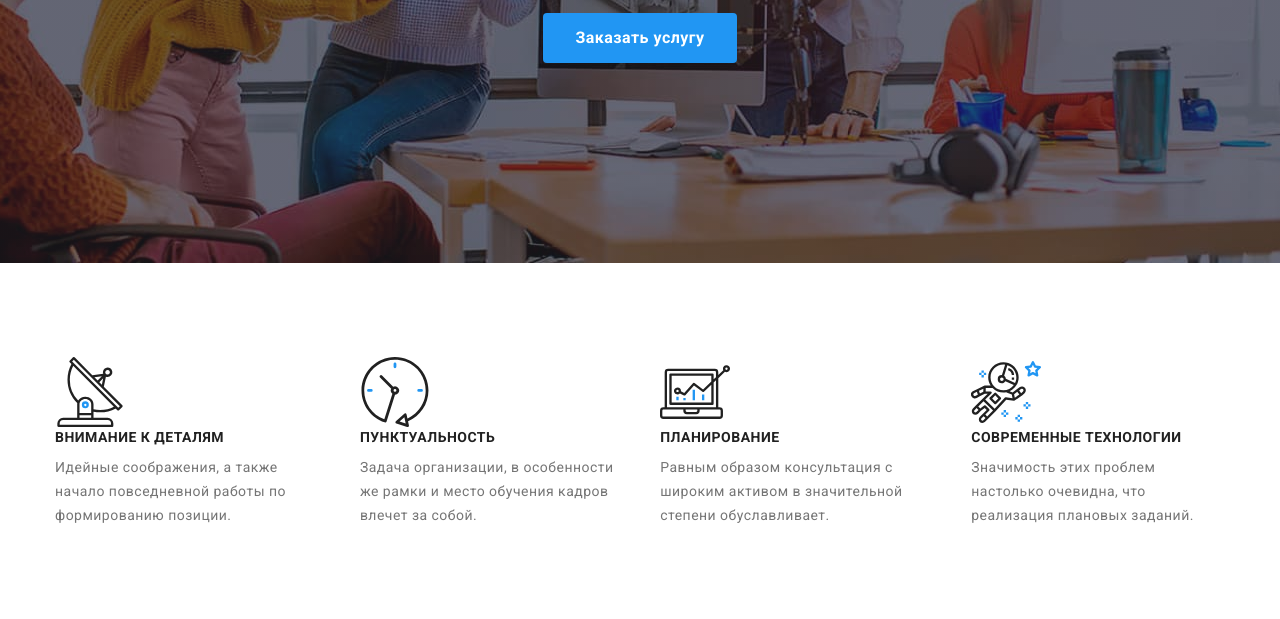
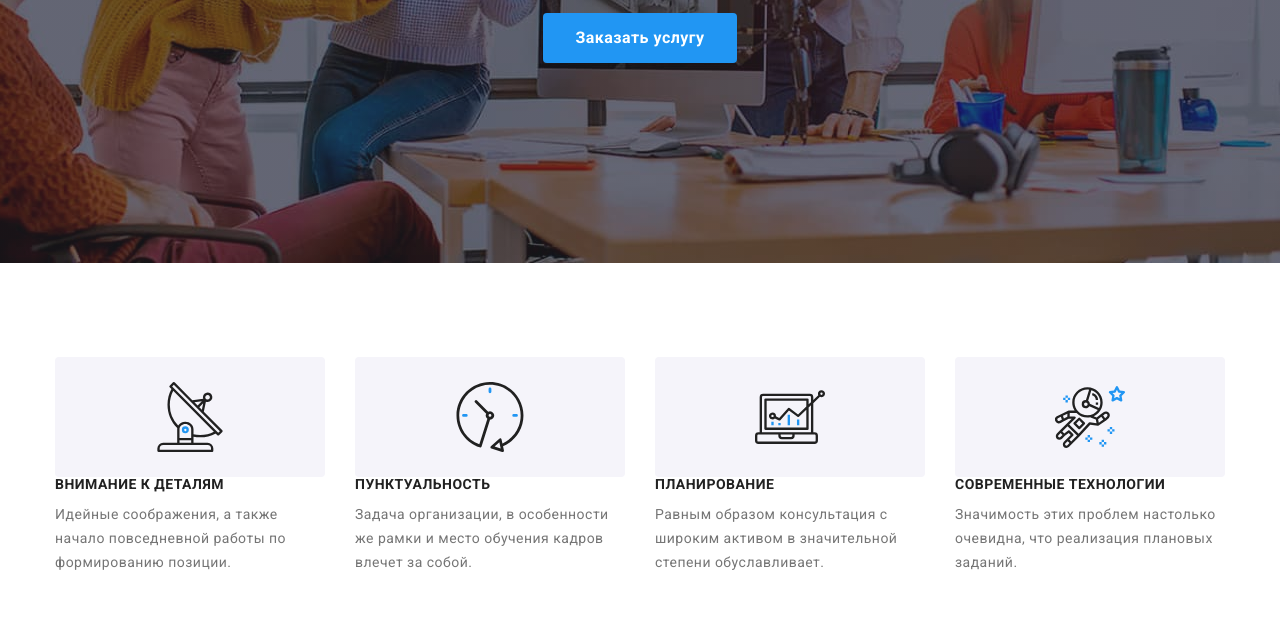
Before and after one commit to Halyna-Bilozir/goit-markup-hw-04, a plain HTML site: page index.html in a window 1280 px wide. Shown: the part 418-1037 px from the top of the page. Drawn offline with nearby package versions, Linux system fonts and the light colour scheme.

Commit message:
Benefits icon

```diff
--- a/css/style.css
+++ b/css/style.css
@@ -201,6 +201,20 @@ header {
 .benefits-list>li:not(:last-child) {
     margin-right: 30px;
 }
+.benefits-links {
+    display: inline-flex;
+    justify-content: center;
+    align-items: center;
+    width: 270px;
+    height: 120px;
+    background:var(--team-background-color);
+    border-radius: 4px;
+}
+.benefits-icon {
+    width: 70px;
+    height: 70px;
+    fill: var(--secondary-text-color);
+}
 .benefits-header {
     font-size: 14px;
     font-weight: 700;
@@ -217,11 +231,6 @@ header {
     line-height: 1.71;
 
     color: var(--primary-text-color);
-}
-.benefits-icon {
-    width: 70px;
-    height: 70px;
-    fill: var(--secondary-text-color);
 }
 /* Оформлення секції Сфера дільності*/
 .sphere {
```
